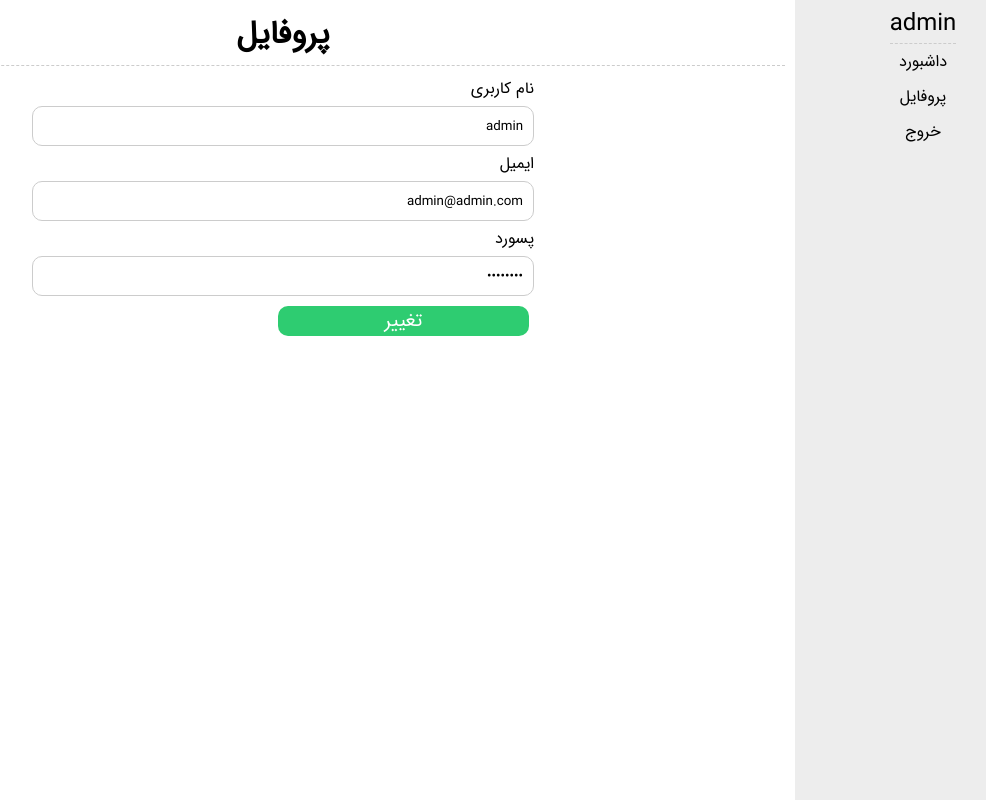
After one commit to sajadspeed/php-teaching, a PHP site: page /admin/profile.php in a window 1280 px wide. The commit adds this page. Shown: the whole page, without its empty margins (229-1215 px from the left). Run offline with PHP 8.4, Linux system fonts and the light colour scheme; a user stored in the database is signed in; data comes from the database, SQL or seed files in the repository; both versions use the stored data as it was after the commit.

Commit message:
Section_7

```diff
--- a/admin/css/style.css
+++ b/admin/css/style.css
@@ -6,10 +6,21 @@ body{
 	font-family: fa;
 	direction: rtl;
 	font-size: 16px;
+	margin: 0px;
 }
 *{
 	font-family: inherit;
 	box-sizing: border-box;
+	margin: 0px;
+	padding: 0px;
+}
+a{
+	text-decoration: none;
+	color: inherit;
+}
+ul{
+	list-style-type: none;
+	padding: 0px;
 }
 form{
 	width: 50%;
@@ -35,6 +46,7 @@ button{
 	border-radius: 10px;
 	cursor: pointer;
 	margin: 5px;
+
 }
 button:hover{
 	background-color: #27ae60;
@@ -64,3 +76,50 @@ button:hover{
 .alert.fail .message{
 	border-color: #c0392b;
 }
+
+aside{
+	background-color: #ededed;
+	float: right;
+	width: 20%;
+	height: 100vh;
+	padding: 5px 10px;
+}
+aside header{
+	width: 100%;
+    padding-bottom: 0px;
+    text-align: center;
+    font-size: 1.5em;
+}
+aside header span{
+	border-bottom: 1px dashed #CCC;
+}
+aside ul{
+	width: 100%;
+}
+aside ul li{
+	width: 100%;
+	text-align: center;
+	padding: 4px 0px;
+	margin: 2px 0px;
+	border-radius: 5px;
+}
+aside ul li:hover{
+	transition: 0.5s;
+	box-shadow:#ccc 0 0 5px;
+}
+aside ul li a{
+	display: block;
+}
+main{
+	float: right;
+	width: 80%;
+	padding: 5px 10px;
+}
+main h1{
+	text-align: center;
+	width: 100%;
+	float: right;
+	padding: 5px;
+	border-bottom: 1px dashed #CCC;
+	margin-bottom: 10px;
+}
--- /dev/null
+++ b/admin/profile.php
@@ -0,0 +1,44 @@
+<?php
+	session_start();
+	include "../include/db.php";
+	include "../include/function.php";
+
+	if(!isLogin())
+		redirect("login.php");
+?>
+<!DOCTYPE html>
+<html>
+	<?php
+		head();
+	?>
+
+	<body>
+		<?php include "../include/aside_admin.php" ?>
+		<main>
+			<h1>پروفایل</h1>
+
+			<?php
+				$select = mysqli_query($con, "SELECT `username`, `email` FROM `user` WHERE `id`=".$_SESSION['user_id']);
+
+				$user = mysqli_fetch_assoc($select);
+			?>
+
+			<form action="" method="POST">
+				<label>نام کاربری</label>
+				<input type="text" value="<?php echo $user['username'] ?>">
+				<label>ایمیل</label>
+				<input type="email" value="<?php echo $user['email'] ?>">
+				<label>پسورد</label>
+				<input type="password" value="********">
+
+				<button name="submit">تغییر</button>
+			</form>
+
+			<?php
+				if(isset($_POST['submit'])){
+
+				}
+			?>
+		</main>
+	</body>
+</html>
--- /dev/null
+++ b/include/aside_admin.php
@@ -0,0 +1,11 @@
+<aside>
+	<header>
+		<span><?php echo $_SESSION['username'] ?></span>
+	</header>
+	<ul>
+		<li><a href="index.php">داشبورد</a></li>
+		<li><a href="profile.php">پروفایل</a></li>
+
+		<li><a href="logout.php">خروج</a></li>
+	</ul>
+</aside>
--- a/include/function.php
+++ b/include/function.php
@@ -24,4 +24,12 @@
 			</div>
 		';
 	}
+
+	function redirect($url){
+		exit("<script>document.location= '$url'</script>");
+	}
+
+	function isLogin(){
+		return isset($_SESSION['user_id']);
+	}
 ?>
--- a/index.php
+++ b/index.php
@@ -13,7 +13,7 @@
 	$sql = "SELECT * FROM `user`";
 	$result = mysqli_query($con, $sql);
 
-	$users = mysqli_fetch_all($result, 1);
+	$users = mysqli_fetch_all($result, MYSQLI_ASSOC);
 	var_dump($users);
 
 	$allowColumn = ['id', 'username', 'password'];
```
Also changed, not shown: admin/index.php (+9 -1 lines), admin/login.php (+7 -3 lines), admin/logout.php (added, +9 -0 lines), mag.sql (added, +103 -0 lines).
